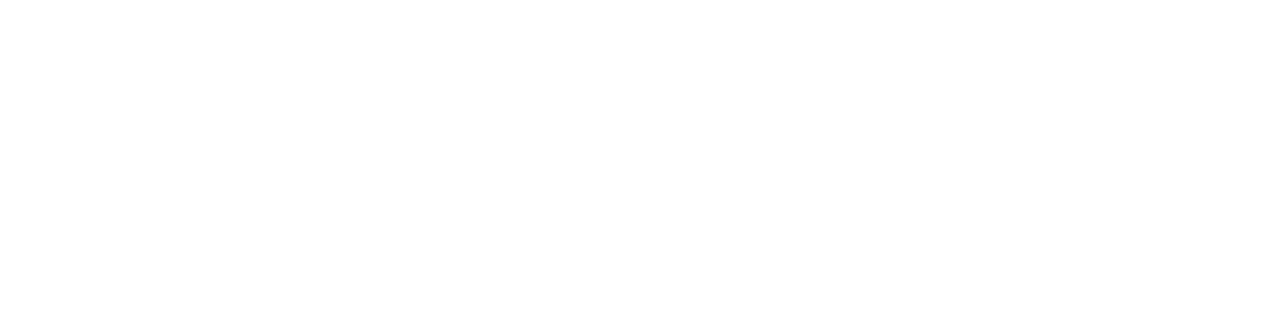
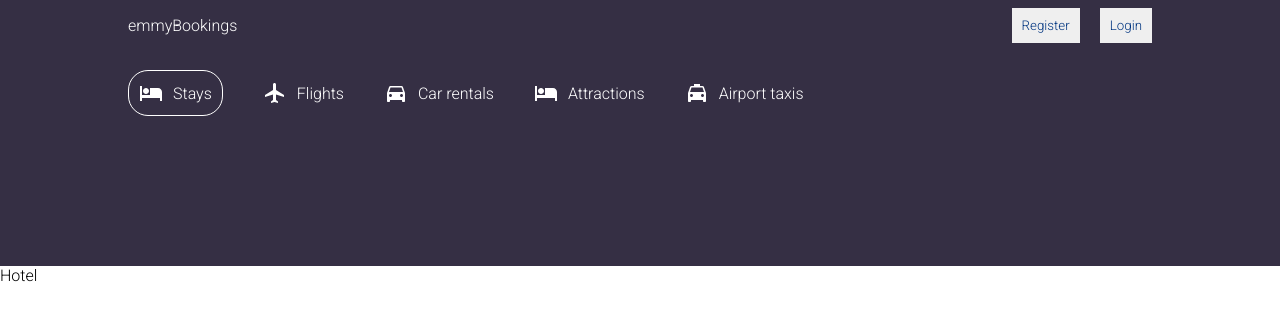
Before and after one commit to Emmyojile/bookingApp, a React (Vite) app in the folder client/: page /hotels/1 in a window 1280 px wide. Before the commit this address had no page. Shown: the top 320 px of the page. Built offline with nearby package versions, Linux system fonts and the light colour scheme.

Commit message:
fixing header issue

```diff
--- a/client/src/App.jsx
+++ b/client/src/App.jsx
@@ -1,23 +1,24 @@
 import { useState } from 'react'
 import { Routes, Route} from "react-router-dom"
 import Layout from "../src/Layouts/main"
+import {List}  from './Pages/List'
+import {Home} from './Pages/Home'
+import { Hotel } from './Pages/Hotel'
+
 
 function App() {
-  const [count, setCount] = useState(0)
 
   return (
     <>
       <Routes>
-        <Route path='/' element={<Layout/>}>
-            <Route/>
-            <Route/>
-            <Route/>
-            <Route/>
-        </Route>
-      </Routes>
+      <Route path='/' element ={<Layout showHeaderElements={true}/>}>
+        <Route index element={<Home />}/>
+        <Route path='/hotels' element={<List showHeaderElements={false} isInList={true}/>}/>
+        <Route path='/hotels/:id' element={<Hotel showHeaderElements={true} />}/>
+      </Route>
+    </Routes>
     </>
   )
 }
-import { Form } from 'react-router-dom'
 
 export default App
--- a/client/src/Components/Header.jsx
+++ b/client/src/Components/Header.jsx
@@ -16,7 +16,7 @@
 const HeaderCountainer = styled.div`
     width: 100%;
     max-width: 1024px;
-    margin: 20px 0px 100px 0px;
+    margin: ${props => (props.isInList ? '50px 0px 0px 0px' : '20px 0px 100px 0px')}
 `;
 const HeaderList = styled.div`
     display: flex;
@@ -107,11 +107,15 @@
     color: #5C5470;
     cursor: pointer;
     background-color: white;
+
+    &:disabled{
+        cursor : not-allowed;
+    }
 `;
 const OptionCountNumber = styled.span``;
 
 
-export const Header = () => {
+export const Header = ({showHeaderElements, isInList}) => {
     const [openDate, setOpenDate] = useState(false);
     const [date, setDate] = useState([
         {
@@ -139,7 +143,7 @@
 
   return (
     <Container>
-    <HeaderCountainer>
+    <HeaderCountainer isInList={isInList}>
         <HeaderList>
             <HeaderListItem style={{border:'1px solid white', padding:'10px', borderRadius:'20px'}}>
                 <Hotel/>
@@ -162,6 +166,8 @@
                 <span>Airport taxis</span>
             </HeaderListItem>
         </HeaderList>
+        {showHeaderElements && (
+        <>
         <HeaderTitle>A lifetime of Discounts? It's Excellent</HeaderTitle>
         <HeaderDesc>Get rewarded for your travels unlock instant savings of 10% or more with a free emmyBooking account</HeaderDesc>
         <HeaderBtn>Sign in / Register</HeaderBtn>
@@ -190,7 +196,8 @@
             </HeaderSearchItem>
             <HeaderSearchItem>
                 <HeaderIcon><Person/></HeaderIcon>
-                <HeaderSearchText>{`${options.adult} adult - ${options.children} children - ${options.room} room`}</HeaderSearchText>
+                <HeaderSearchText onClick={()=> setOpenOptions(!openOptions)}>{`${options.adult} adult - ${options.children} children - ${options.room} room`}</HeaderSearchText>
+                {openOptions &&
                 <Option>
                     <OptionItem>
                         <OptionText>Adult</OptionText>
@@ -217,12 +224,13 @@
                         </OptionCount>
                     </OptionItem>
                 </Option>
-
+                }
             </HeaderSearchItem>
             <HeaderSearchItem>
                 <HeaderBtn>Search</HeaderBtn>
             </HeaderSearchItem>
         </HeaderSearch>
+        </>) }
     </HeaderCountainer>
     </Container>
   )
--- /dev/null
+++ b/client/src/Pages/Home.jsx
@@ -0,0 +1,7 @@
+import React from 'react'
+
+export const Home = () => {
+  return (
+    <div>Home</div>
+  )
+}
--- /dev/null
+++ b/client/src/Pages/Hotel.jsx
@@ -0,0 +1,7 @@
+import React from 'react'
+
+export const Hotel = () => {
+  return (
+    <div>Hotel</div>
+  )
+}
--- /dev/null
+++ b/client/src/Pages/List.jsx
@@ -0,0 +1,7 @@
+import React from 'react'
+
+export const List = () => {
+  return (
+    <div>List</div>
+  )
+}
```
Also changed, not shown: client/package.json (+6 -1 lines).
